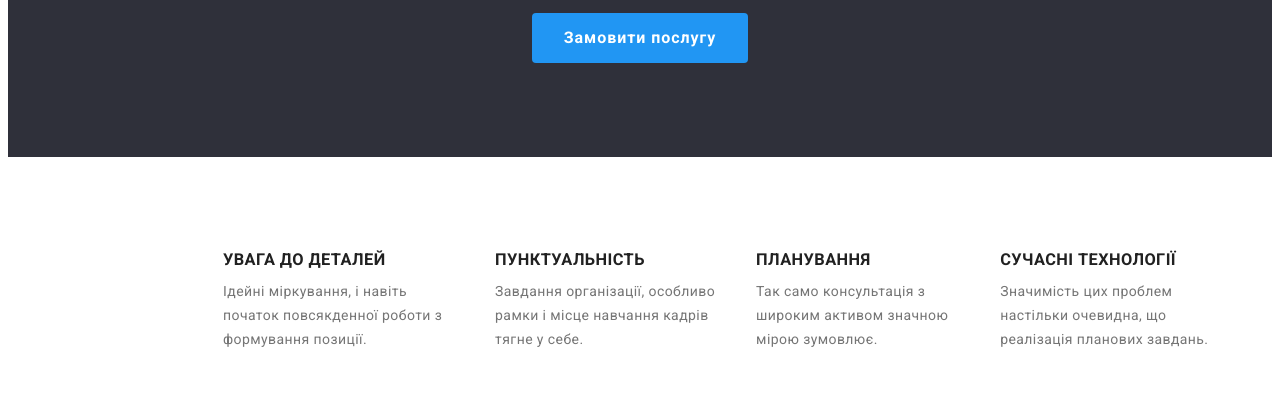
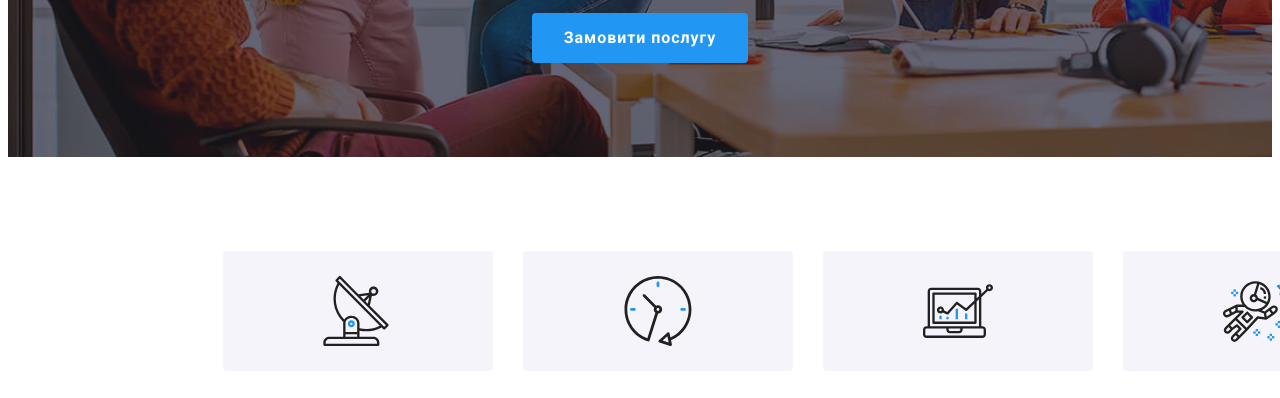
Before and after one commit to Hellaaaa/goit-markup-hw-2, a plain HTML site: page index.html in a window 1280 px wide. Shown: the part 534-932 px from the top of the page. Drawn offline with Linux system fonts and the light colour scheme.

Commit message:
bullshit

```diff
--- a/css/main.css
+++ b/css/main.css
@@ -105,8 +105,8 @@ a:hover, a:focus, a:active {
 
 /* hero */
 .hero {
-    background-color: var(--additional-bgc1);
     height: 600px;
+    background-image: url('../images/main-page/hero-bg.jpg');
 }
 
 .hero-elements {
@@ -199,6 +199,20 @@ a:hover, a:focus, a:active {
     max-width: 270px;
     margin-right: 30px;
 }
+.bg-img {
+    background-color: var(--additional-bgc2);
+    width: 270px;
+    height: 120px;
+    border-radius: 4px;
+    position: relative;
+    margin-bottom: 30px;
+}
+.qualities-list-item img {
+    position: absolute;
+    left: 100px;
+    top: 25px;
+}
+
 
 .qualities-list-item:first-child {
     margin-left: 175px;
--- a/index.html
+++ b/index.html
@@ -40,18 +40,30 @@
                 <h2 class="visually-hidden">Наші якості</h2>
                 <ul class="qualities-list">
                     <li class="qualities-list-item">
+                        <div class="bg-img">
+                            <img src="./images/svg/quality1.svg" alt="Якість номер 1">
+                        </div>
                         <h3 class="qualities-list-item-heading3">Увага до деталей</h3>
                         <p class="qualities-list-item-text">Ідейні міркування, і навіть початок повсякденної роботи з формування позиції.</p>
                     </li>
                     <li class="qualities-list-item">
+                        <div class="bg-img">
+                            <img src="./images/svg/quality2.svg" alt="Якість номер 2">
+                        </div>
                         <h3 class="qualities-list-item-heading3">Пунктуальність</h3>
                         <p class="qualities-list-item-text">Завдання організації, особливо рамки і місце навчання кадрів тягне у себе.</p>
                     </li>
                     <li class="qualities-list-item">
+                        <div class="bg-img">
+                            <img src="./images/svg/quality3.svg" alt="Якість номер 3">
+                        </div>
                         <h3 class="qualities-list-item-heading3">Планування</h3>
                         <p class="qualities-list-item-text">Так само консультація з широким активом значною мірою зумовлює.</p>
                     </li>
                     <li class="qualities-list-item">
+                        <div class="bg-img">
+                            <img src="./images/svg/quality4.svg" alt="Якість номер 4">
+                        </div>
                         <h3 class="qualities-list-item-heading3">Сучасні технології</h3>
                         <p class="qualities-list-item-text">Значимість цих проблем настільки очевидна, що реалізація планових завдань.</p>
                     </li>
```
Also changed, not shown: images/main-page/hero-bg.jpg (added), images/svg/client1.svg (added), images/svg/client2.svg (added), images/svg/client3.svg (added), images/svg/client4.svg (added), images/svg/client5.svg (added), images/svg/client6.svg (added), images/svg/envelope.svg (added), images/svg/facebook.svg (added), images/svg/instagram.svg (added), images/svg/linkedin.svg (added), images/svg/quality1.svg (added), images/svg/quality2.svg (added), images/svg/quality3.svg (added), 3 more files.
